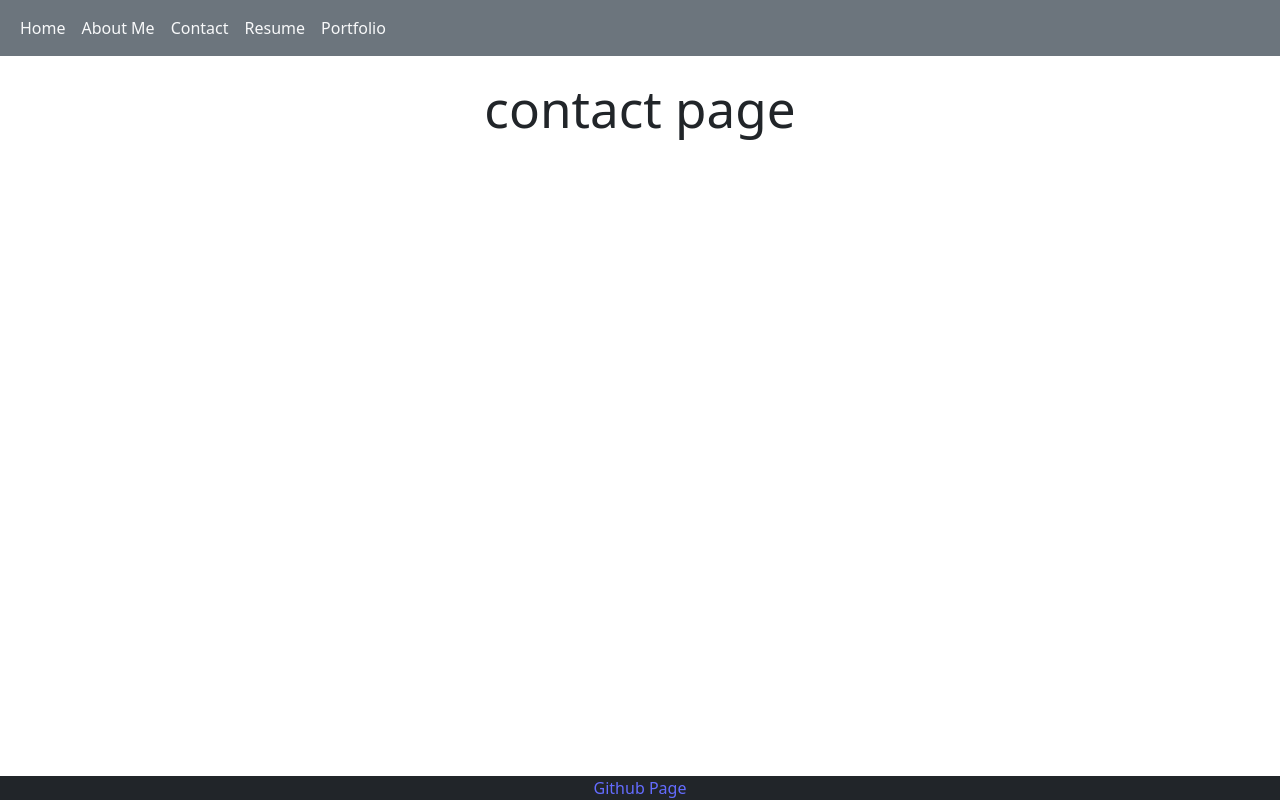
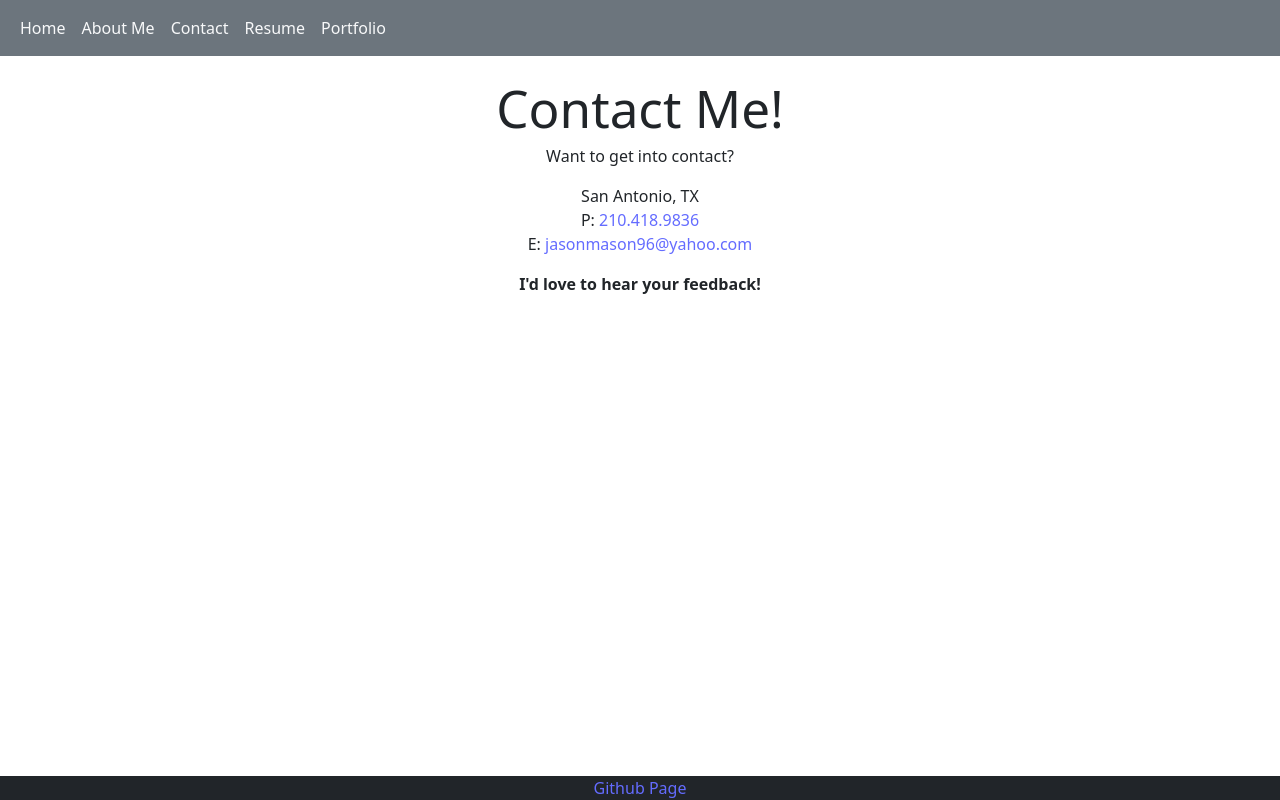
Before and after one commit to Jaysahhn/Week-20-Jasons-ReactPortfolio, a React (Vite) app: page /Contact in a window 1280 px wide. Built offline with nearby package versions, Linux system fonts and the light colour scheme.

Commit message:
filled out contactpage

```diff
--- a/src/pages/ContactPage.jsx
+++ b/src/pages/ContactPage.jsx
@@ -1,9 +1,25 @@
 export default function ContactPage() {
 
-  // Iterate over each mock user to display their abridged profile data and a link to their page
   return (
     <div className="container pt-4 text-center">
-      <h1>contact page</h1>
+      <h1>Contact Me!</h1>
+      <div className="contact-info">
+        <div>
+          <p>Want to get into contact?</p>
+          <address>
+            San Antonio, TX <br />
+            P: <a href="tel:210.418.9836">210.418.9836</a>
+            <br />
+            E:{" "}
+            <a href="mailto://jasonmason96@yahoo.com">
+              jasonmason96@yahoo.com
+            </a>
+          </address>
+          <p>
+            <strong>I'd love to hear your feedback!</strong>
+          </p>
+        </div>
+      </div>
     </div>
   );
 }
```
